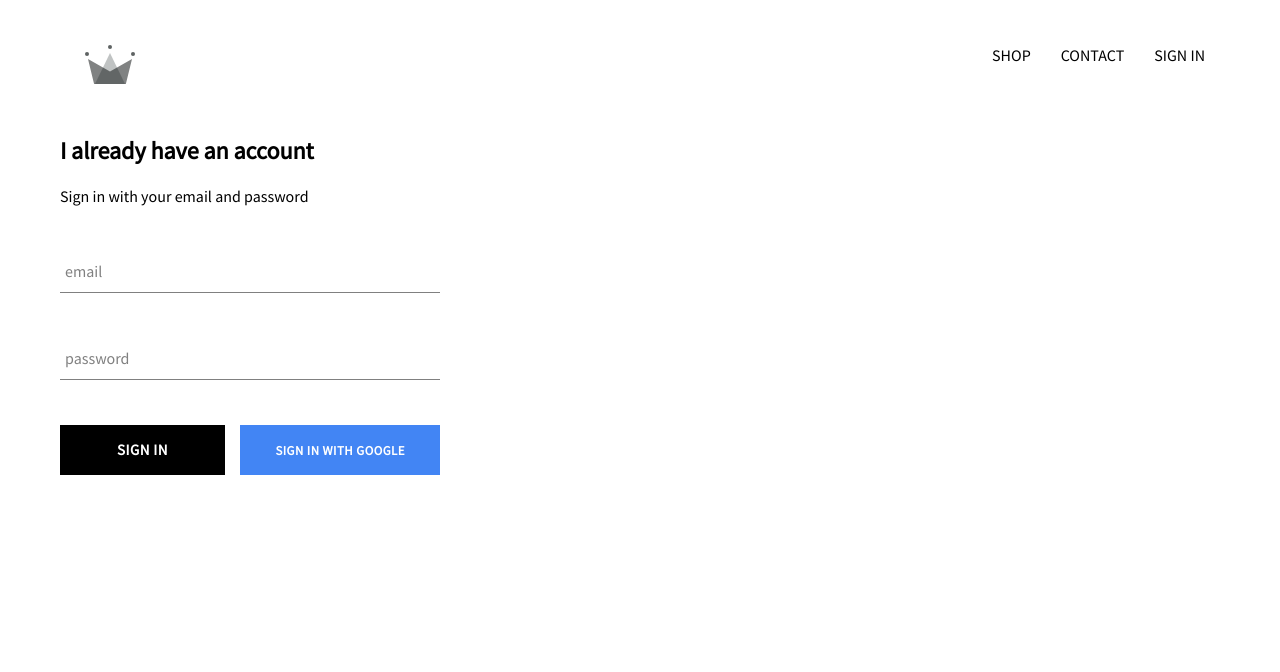
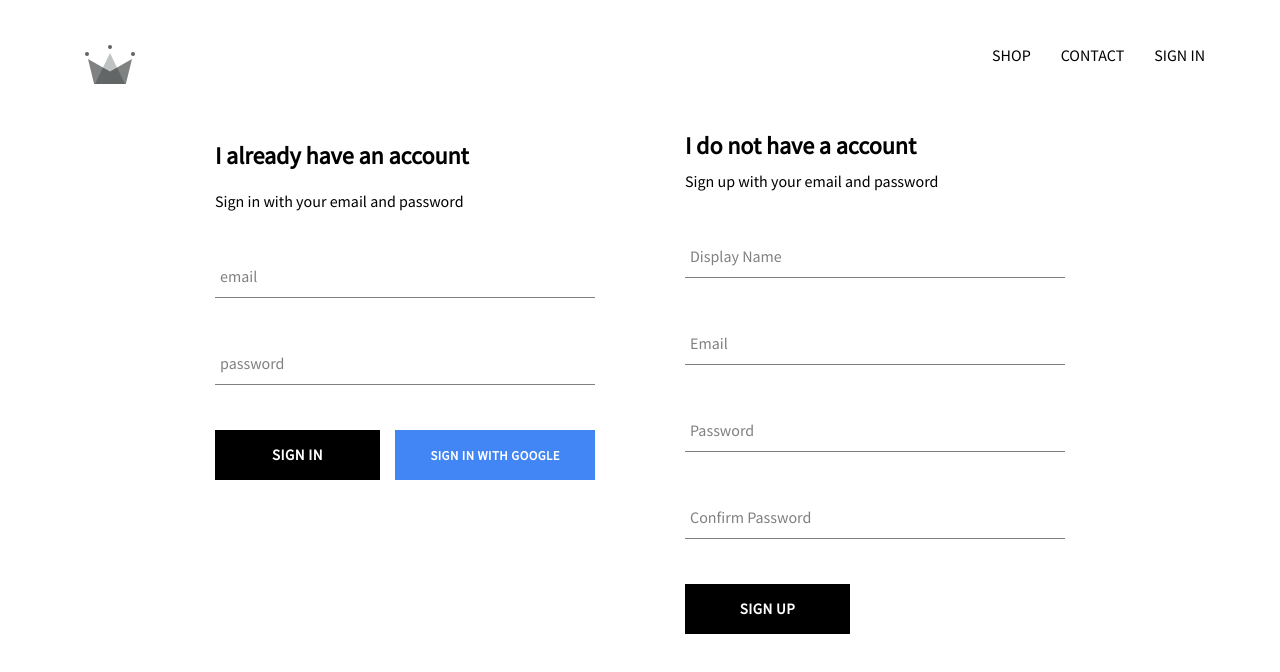
Before and after one commit to katiasantillan/crwn-clothing, a React (Create React App) app: page /signin in a window 1280 px wide. Shown: the top 672 px of the page. Built offline with nearby package versions, Linux system fonts and the light colour scheme; no server answers.

Commit message:
implemented firebase utils, included ability to store authenticated users into our firestore database

```diff
--- a/src/App.js
+++ b/src/App.js
@@ -7,7 +7,7 @@
 import ShopPage from './pages/shop/shop.component';
 import SignInAndSignUpPage from './pages/sign-in-and-sign-up/sign-in-and-sign-up-component';
 import Header from './components/header/header-component';
-import { auth }  from './firebase/firebase.utils';
+import { auth, createUserProfileDocument }  from './firebase/firebase.utils';
 
 class App extends React.Component{
 
@@ -22,9 +22,22 @@
   unsubscribeFromAuth = null
 
   componentDidMount(){
-    this.unsubscribeFromAuth = auth.onAuthStateChanged(user =>{
-      this.setState({ currentUser: user});
-      console.log(user);
+    this.unsubscribeFromAuth = auth.onAuthStateChanged(async userAuth =>{
+      if(userAuth){
+        const userRef = await createUserProfileDocument(userAuth);
+
+        userRef.onSnapshot(snapShot => {
+          this.setState({
+            currentUser: {
+              id: snapShot.id,
+              ...snapShot.data()
+            }
+          });
+
+          console.log(this.state);
+        });
+      }
+      this.setState({currentUser: userAuth});
     });
   }
 
--- /dev/null
+++ b/src/components/sign-up/sign-up-component.jsx
@@ -0,0 +1,99 @@
+import React from 'react';
+
+import FormInput from '../form-input/form-input-component';
+import CustomButton from '../custom-button/custom-button-component';
+
+import {auth, createUserProfileDocument} from '../../firebase/firebase.utils';
+
+import './sign-up-styles.scss';
+
+class SignUp extends React.Component {
+  constructor(){
+      super();
+
+      this.state = {
+          displayName: '',
+          email: '',
+          password: '',
+          confirmPassword: ''
+      }
+  }
+
+  handleSubmit = async event => {
+      event.preventDefault();
+      const {displayName, email, password, confirmPassword } = this.state;
+
+      if(password != confirmPassword){
+         alert('Passwords don\'t match');
+         return;
+      }
+
+      try{
+        const { user } = await auth.createUserWithEmailAndPassword(email, password);
+
+        await createUserProfileDocument(user, {displayName });
+
+        this.setState({
+            displayName: '',
+            email: '',
+            password: '',
+            confirmPassword: ''
+        });
+      }catch (error){
+        console.error(error);
+      }
+  };
+
+  handleChange = event => {
+      const { name, value } = event.target;
+      this.setState({[name]: value});
+
+  };
+  render(){
+      const {displayName, email, password, confirmPassword } = this.state;
+
+      return(
+          <div className='sign-up'>
+                <h2 className='title'>I do not have a account</h2>
+                <span>Sign up with your email and password</span>
+                <form className='sign-up-form' onSubmit={this.handleSubmit}>
+                    <FormInput
+                        type='text'
+                        name='displayName'
+                        value={displayName}
+                        onChange = {this.handleChange}
+                        label='Display Name'
+                        required
+                    />
+                    <FormInput
+                        type='email'
+                        name='email'
+                        value={email}
+                        onChange = {this.handleChange}
+                        label='Email'
+                        required
+                    />
+                    <FormInput
+                        type='password'
+                        name='password'
+                        value={password}
+                        onChange = {this.handleChange}
+                        label='Password'
+                        required
+                    />
+                    <FormInput
+                        type='password'
+                        name='confirmPassword'
+                        value={confirmPassword}
+                        onChange = {this.handleChange}
+                        label='Confirm Password'
+                        required
+                    />
+                    <CustomButton type='submit'>SIGN UP</CustomButton>
+                </form>
+          </div>
+      )
+  }
+}
+
+export default SignUp;
--- /dev/null
+++ b/src/components/sign-up/sign-up-styles.scss
@@ -0,0 +1,9 @@
+.sign-up {
+    display: flex;
+    flex-direction: column;
+    width: 380px;
+
+    .title {
+      margin: 10px 0;
+    }
+  }
--- a/src/firebase/firebase.utils.js
+++ b/src/firebase/firebase.utils.js
@@ -13,6 +13,31 @@
     measurementId: "G-0BMW25CBZN"
   };
 
+export const createUserProfileDocument = async (userAuth, additionalData) => {
+  if(!userAuth) return;
+
+  const userRef = firestore.doc(`users/${userAuth.uid}`);
+  const snapShot = await userRef.get();
+
+  if(!snapShot.exists){
+
+    const{ displayName, email} = userAuth;
+    const createdAt = new Date();
+    try{
+      await userRef.set({
+        displayName,
+        email,
+        createdAt,
+        ...additionalData
+      });
+    }catch(error){
+      console.log('error creating user', error.message);
+    }
+  }
+
+  return userRef;
+}
+
 firebase.initializeApp(config);
 
 export const auth = firebase.auth();
--- a/src/pages/sign-in-and-sign-up/sign-in-and-sign-up-component.jsx
+++ b/src/pages/sign-in-and-sign-up/sign-in-and-sign-up-component.jsx
@@ -1,11 +1,12 @@
 import React from 'react';
 import './sign-in-and-sign-up.styles.scss';
 import SignIn from '../../components/sign-in/sign-in-component';
-
+import SignUp from '../../components/sign-up/sign-up-component';
 
 const SignInAndSignUpPage = () => (
     <div className='sign-in-and-sign-up'>
-        <SignIn/>
+        <SignIn />
+        <SignUp />
     </div>
 );
 
--- a/src/pages/sign-in-and-sign-up/sign-in-and-sign-up.styles.scss
+++ b/src/pages/sign-in-and-sign-up/sign-in-and-sign-up.styles.scss
@@ -0,0 +1,6 @@
+.sign-in-and-sign-up {
+    width: 850px;
+    display: flex;
+    justify-content: space-between;
+    margin: 30px auto;
+}
```
